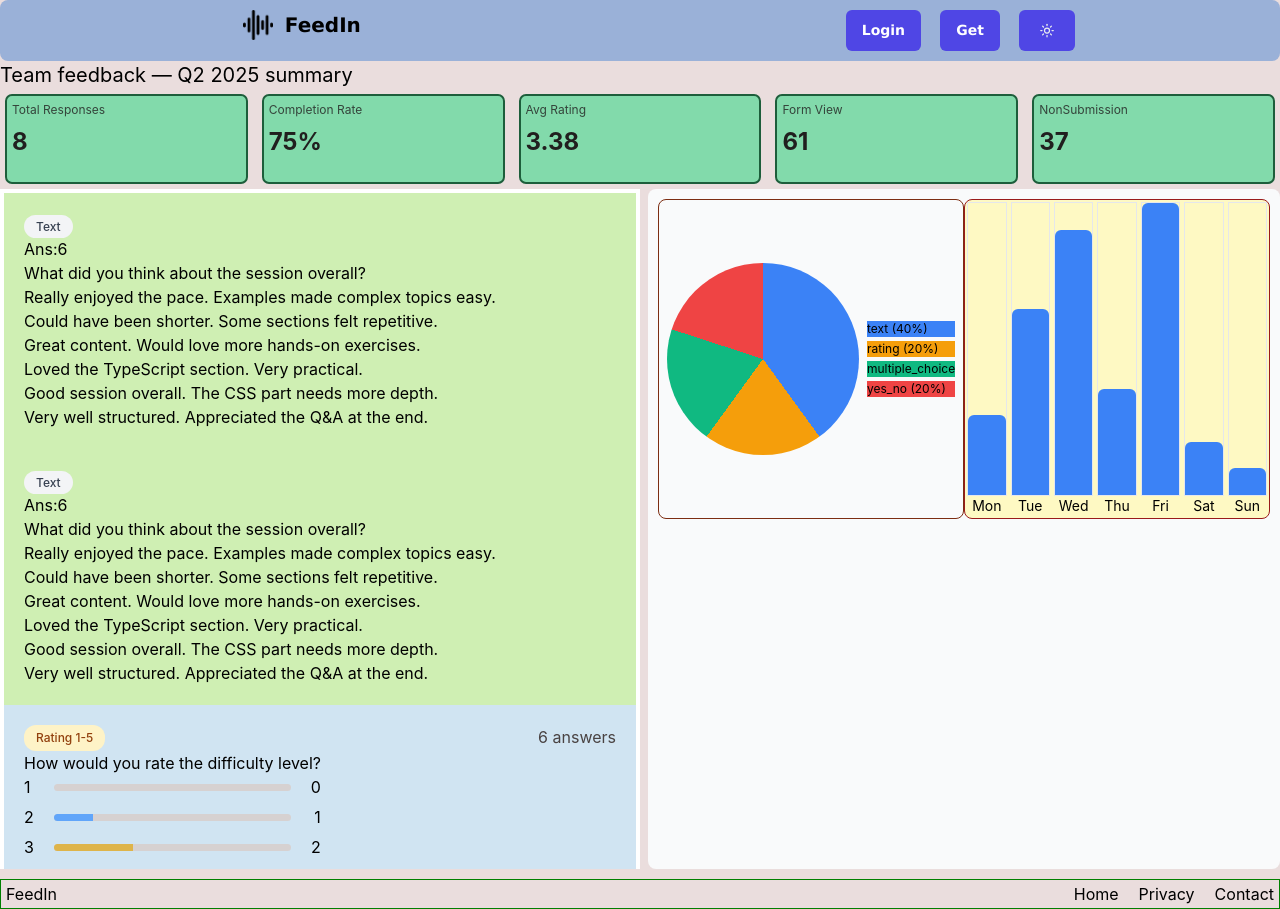
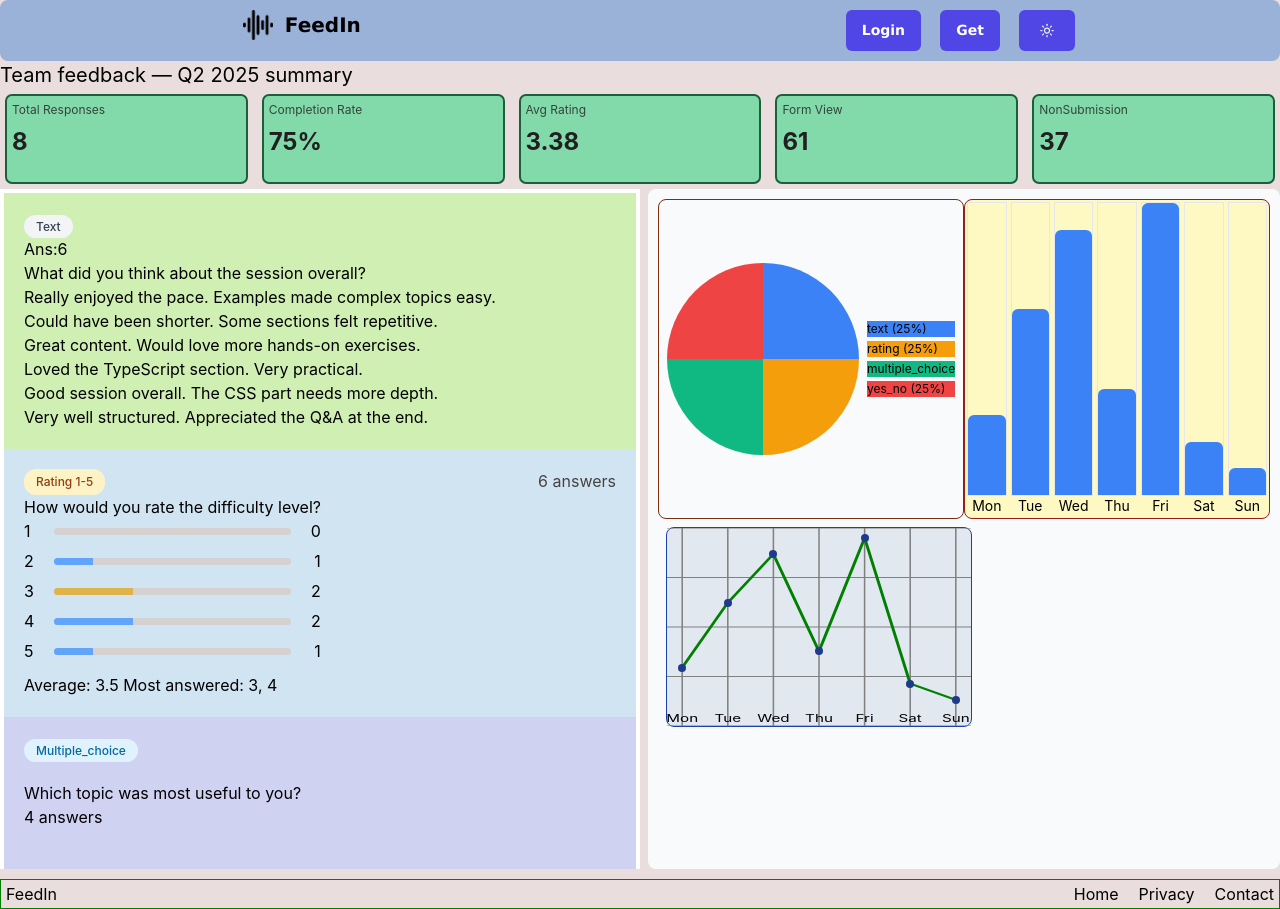
Before and after one commit to soubhik2709/anonymous-feedback-tool, a React (Create React App) app: page / in a window 1280 px wide. Built offline with nearby package versions, Linux system fonts and the light colour scheme.

Commit message:
feat(dashboard): add line chart for weekly activity with dynamic point positioning and SVG polyline

```diff
--- /dev/null
+++ b/src/features/Dashboard/Components/LineChart.tsx
@@ -0,0 +1,105 @@
+import { mockActivityData } from "../constant/dashboard.data"
+
+
+export const LineChartCard = () => {
+const data = mockActivityData.activity.weeklyActivity;
+const maxVal = Math.max(...data.map((d)=>d.responseCount));
+// console.log("The mx valu is",maxVal);
+const padding = 5;
+const points = data.map((item,index)=>{
+    const x = padding +(index/(data.length -1))*(100-2*padding);//1
+    const y =  padding +  (1 - item.responseCount / maxVal) * (100 - 2 * padding);//2
+   return {x,y,...item};
+
+})
+
+console.log("The point is ",points);
+
+   return (
+  <div className="m-2 w-1/2 h-[200px] bg-slate-200 relative p-5 border border-blue-800 rounded-lg cursor-pointer">
+
+    <svg
+      viewBox="0 0 100 100"
+      preserveAspectRatio="none"
+      className="absolute inset-0 w-full h-full"
+    >
+         {/* Horizontal */}
+  {[0, 25, 50, 75, 100].map((y, i) => (
+    <line
+      key={`h-${i}`}
+      x1="0"
+      y1={y}
+      x2="100"
+      y2={y}
+      stroke="grey"
+      strokeWidth="0.5"
+    />
+  ))}
+
+  {/* Vertical */}
+  {points.map((point, i) => (
+    <line
+      key={`v-${i}`}
+      x1={point.x}
+      y1="0"
+      x2={point.x}
+      y2="100"
+      stroke="grey"
+      strokeWidth="0.5"
+    />
+  ))}
+      {/* Line */}
+      <polyline
+        fill="none"
+        stroke="green"
+        strokeWidth="1"
+        points={points.map((p) => `${p.x},${p.y}`).join(" ")}
+      />
+
+      {/* Labels (INSIDE SVG) */}
+      {points.map((point, i) => (
+        <text
+          key={i}
+          x={point.x}
+          y={98}
+          textAnchor="middle"
+          fontSize="5"
+          fill="black"
+        >
+          {point.day}
+        </text>
+      ))}
+    </svg>
+
+    {/* Dots (HTML layer) */}
+    {points.map((point, i) => (
+      <div
+        key={i}
+        className="absolute w-2 h-2 bg-blue-900 rounded-full"
+        style={{
+          left: `${point.x}%`,
+          top: `${point.y}%`,
+          transform: "translate(-50%, -50%)",
+        }}
+        title={`${point.day}: ${point.responseCount}`}
+      />
+    ))}
+
+  </div>
+);
+
+
+
+}
+
+/*
+const x = (index/(data.length -1))*100;
+// we use data.length -1  to reach the end point to 100% from first point to 0%
+//we use * 100 so that it can divide create co ordinates
+
+ const y = 100 - (item.responseCount/maxVal)*100;//2
+ the number is subtract with 100 cause , how CSS positioning works.
+ top: 0%   → top of container
+top: 100% → bottom of container
+
+*/
--- a/src/features/Dashboard/constant/dashboard.data.ts
+++ b/src/features/Dashboard/constant/dashboard.data.ts
@@ -10,12 +10,6 @@ export const mockForm = {
   createdAt: "2025-04-11T09:00:00.000Z",
   questions: [
     {
-      id: "q1",
-      type: "text",
-      label: "What did you think about the session overall?",
-      required: true,
-    },
-        {
       id: "q1",
       type: "text",
       label: "What did you think about the session overall?",
--- a/src/pages/DashboardPage.tsx
+++ b/src/pages/DashboardPage.tsx
@@ -9,6 +9,7 @@ import { McqQuestionCard } from "../features/Dashboard/Components/McqQuestionCar
 import { YesNoQuestionCard } from "../features/Dashboard/Components/yesNoQuestionCard";
 import { ActivityChatCard } from "../features/Dashboard/Components/ActivityChartCard";
 import { PieChart } from "../features/Dashboard/Components/PieChart";
+import { LineChartCard } from "../features/Dashboard/Components/LineChart";
 export default function DashboardPage() {
   const stats = getTotalStats();
   return (
@@ -48,7 +49,7 @@ export default function DashboardPage() {
 
 
           </div>
-
+          <LineChartCard/>
         </section>
       </div>
     </DashboardLayout>
```
